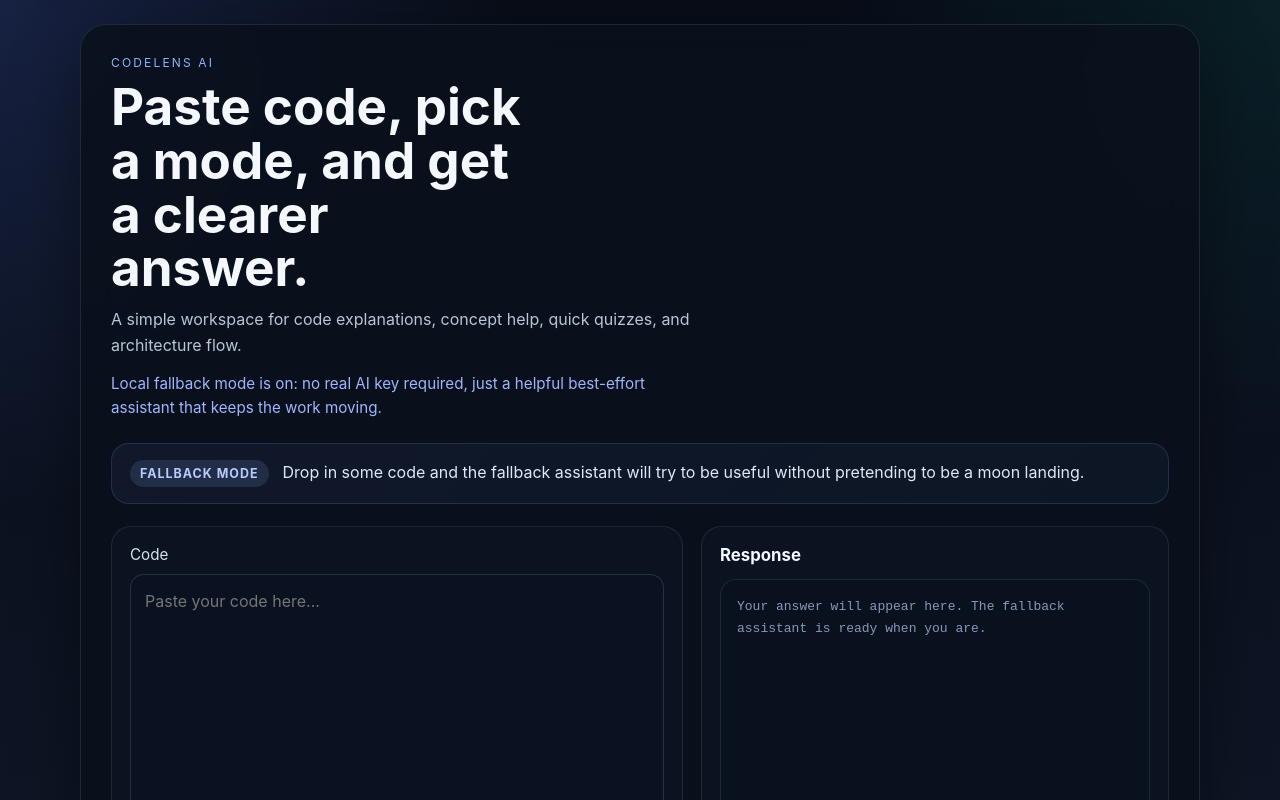
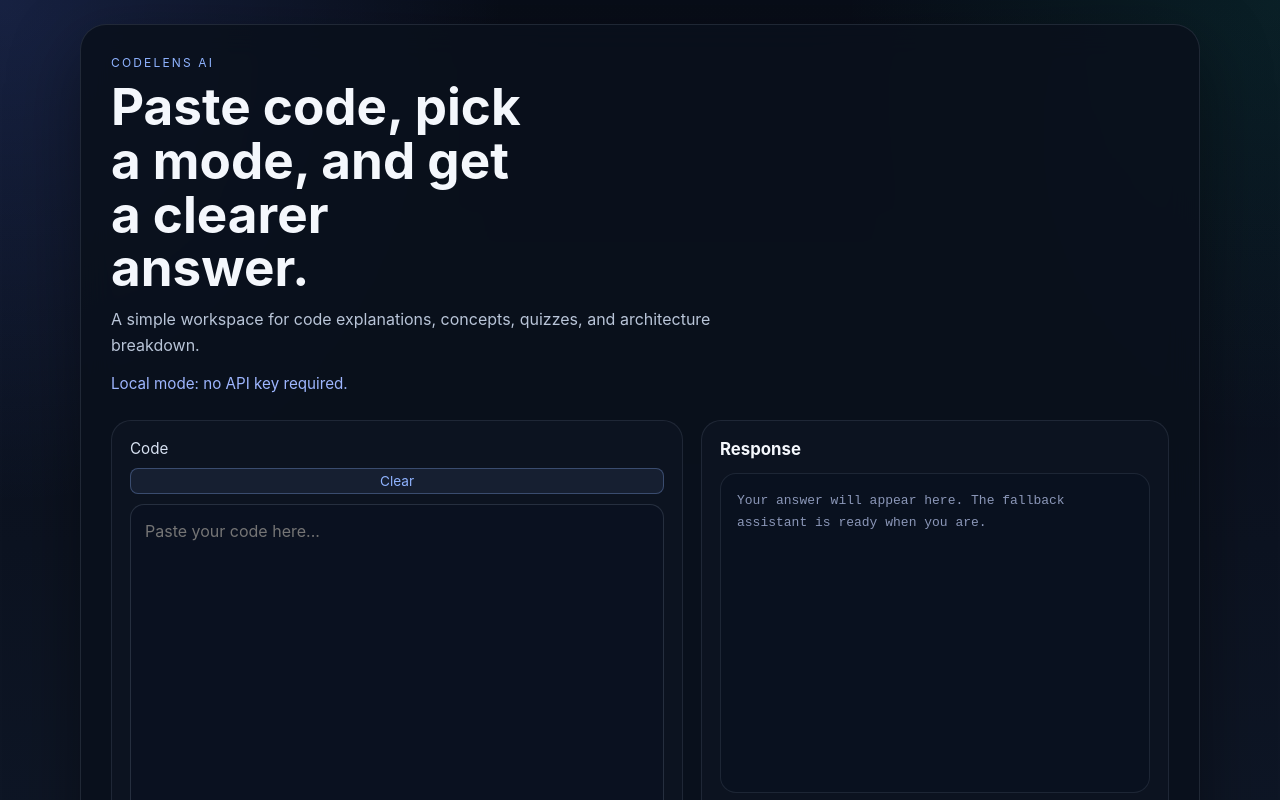
Before and after one commit to tehreemAsif63/CodeLensAI, a React (Vite) app in the folder frontend/: page / in a window 1280 px wide. Shown: the top 800 px of the page. Built offline with nearby package versions, Linux system fonts and the light colour scheme.

Commit message:
Cleans up by reducing text on page

```diff
--- a/frontend/src/App.css
+++ b/frontend/src/App.css
@@ -37,6 +37,7 @@ button,
 input,
 select,
 textarea {
+
   font: inherit;
 }
 
@@ -495,10 +496,67 @@ select:focus {
   box-shadow: 0 10px 22px rgba(86, 112, 255, 0.18);
 }
 
+.secondary-button {
+  min-width: 128px;
+  height: 48px;
+  padding: 0 14px;
+  border: 1px solid rgba(148, 163, 184, 0.24);
+  border-radius: 14px;
+  background: rgba(10, 17, 32, 0.95);
+  color: #c6d4ef;
+  font-weight: 600;
+}
+
+.secondary-button:hover {
+  border-color: rgba(143, 179, 255, 0.45);
+  color: #e6eefc;
+}
+
 .primary-button:disabled {
   cursor: progress;
   opacity: 0.72;
 }
+
+.copy-button,
+.clear-button {
+  padding: 6px 12px;
+  border: 1px solid rgba(143, 179, 255, 0.3);
+  border-radius: 8px;
+  background: rgba(143, 179, 255, 0.08);
+  color: #8fb3ff;
+  font-size: 0.9rem;
+  transition: all 0.2s ease;
+}
+
+.copy-button:hover,
+.clear-button:hover {
+  background: rgba(143, 179, 255, 0.15);
+  border-color: rgba(143, 179, 255, 0.5);
+}
+
+.copy-button:active,
+.clear-button:active {
+  transform: scale(0.98);
+}
+
+.field-label {
+  display: flex;
+  align-items: center;
+  justify-content: space-between;
+  gap: 8px;
+}
+
+.clear-button {
+  padding: 4px 8px;
+  font-size: 0.85rem;
+}
+
+.char-count {
+  margin-top: 6px;
+  font-size: 0.8rem;
+  color: #7a8fa6;
+}
+
 
 .panel-header h2 {
   margin: 0 0 14px;
--- a/frontend/src/App.tsx
+++ b/frontend/src/App.tsx
@@ -6,8 +6,6 @@ const API_BASE = "http://localhost:8080";
 type Mode = "explain" | "teach" | "quiz" | "structure";
 
 type Depth = "quick" | "medium" | "deep";
-
-type BannerKind = "idle" | "loading" | "error" | "success";
 
 type QuizQuestion = {
   prompt: string;
@@ -140,144 +138,20 @@ const exampleArchitectureFlow = `Architecture Flow Example:
 5. Future Integration Point
    └─ realAIPlaceholder() method ready for OpenAI swap`;
 
-const fallbackCopy: Record<BannerKind, Record<Mode | "idle", string[]>> = {
-  idle: {
-    idle: [
-      "Fallback mode is ready. Paste code and I’ll do my best with the budget of a snack drawer and the confidence of a senior engineer.",
-      "No real AI key today, just a local code goblin with strong opinions and a decent chair.",
-      "Drop in some code and the fallback assistant will try to be useful without pretending to be a moon landing.",
-    ],
-    explain: [
-      "Explain mode is waiting. I’ll translate code into human before it starts asking for a manager.",
-      "Explain mode loaded. The code will be decoded, gently, like a suspiciously long email.",
-      "Explain selected. We are about to make the code sound less like a cryptic threat.",
-    ],
-    teach: [
-      "Teach mode is standing by. Concepts first, syntax later, emotional damage minimized.",
-      "Teach selected. I’ll explain the ideas behind the code so the compiler doesn’t get all the attention.",
-      "Teach mode ready. We’re here for the why, not just the what.",
-    ],
-    quiz: [
-      "Quiz mode is waiting. Three questions, no pop-up ads, and only a mild sense of judgment.",
-      "Quiz selected. Time for three questions and one tiny existential crisis.",
-      "Quiz mode ready. The questions will be relevant, unlike some meetings.",
-    ],
-    structure: [
-      "Structure mode is loaded. We’re tracing the architecture before it starts freelancing.",
-      "Structure selected. First we map the flow, then we pretend the code was always this organized.",
-      "Architecture mode ready. Let’s see which layer is holding this whole thing together.",
-    ],
-  },
-  loading: {
-    idle: [
-      "The local assistant is reading your code like a detective with three tabs open and one cold coffee.",
-      "Working on it. This fallback AI is doing the hard part by refusing to panic.",
-      "Please wait while the local code goblin performs a highly scientific analysis.",
-    ],
-    explain: [
-      "Explain mode is thinking. It’s translating code into human without filing a formal complaint.",
-      "The assistant is untangling the snippet one line at a time, which is rude but effective.",
-      "Reading code now. This part always looks easier before the brackets show up.",
-    ],
-    teach: [
-      "Teach mode is loading. Concepts are being organized into something less chaotic than the code itself.",
-      "The assistant is prepping a lesson plan for your snippet. No chalk dust, just vibes.",
-      "Teaching mode active. We are extracting the idea before the syntax gets too dramatic.",
-    ],
-    quiz: [
-      "Quiz mode is loading. The questions are being assembled with a legally acceptable level of menace.",
-      "Please wait. The quiz is being calibrated for relevance instead of pure chaos.",
-      "Preparing three questions now. The code asked for feedback and, unfortunately, will receive it.",
-    ],
-    structure: [
-      "Structure mode is loading. We are mapping the layers before anything tries to become a mystery novel.",
-      "The assistant is tracing the flow so your architecture can stop improvising.",
-      "Building the structure view now. Every layer deserves an alibi.",
-    ],
-  },
-  error: {
-    idle: [
-      "That request tripped over its own shoelaces. The fallback assistant is still here and mildly disappointed.",
-      "Something went sideways, but the local assistant is still on duty with a flashlight and a plan.",
-      "The code did not cooperate. Bold move. We will recover.",
-    ],
-    explain: [
-      "Explain mode hit a snag. The fallback assistant is still standing by, probably judging the stack trace in silence.",
-      "The snippet fought back. I’m keeping the flashlight on and the explanation ready.",
-      "Explain mode encountered turbulence. The local assistant is still making it through the cloud cover.",
-    ],
-    teach: [
-      "Teach mode stumbled, but the concept engine is still alive and only slightly offended.",
-      "The lesson plan got interrupted. We can still salvage the idea and the dignity.",
-      "Teaching mode hit a pothole. The fallback assistant is checking the road before we continue.",
-    ],
-    quiz: [
-      "Quiz mode glitched. Even the questions wanted a quick nap, but we can try again.",
-      "The quiz request tangled itself. The assistant is untangling it like a developer on a Friday.",
-      "Quiz mode failed politely. It’s still less dramatic than a production incident.",
-    ],
-    structure: [
-      "Structure mode lost the map for a second. The assistant is still tracing the building plan.",
-      "The architecture flow took a wrong turn, but the fallback assistant is back on the route.",
-      "Structure mode hit a wall. Good news: walls are easier to diagram than they are to debug.",
-    ],
-  },
-  success: {
-    idle: [
-      "Done. The fallback assistant has delivered a best-effort answer, which is still better than an empty commit message.",
-      "Answer ready. Not magical, but it does the job without asking for enterprise pricing.",
-      "Your response is in. The local assistant has spoken, and it only charged you in CPU cycles.",
-    ],
-    explain: [
-      "Explain mode delivered. We turned the code from mysterious to merely slightly suspicious.",
-      "Explanation ready. The code is now human-readable and only mildly haunted.",
-      "Explain done. The snippet has been translated into something your future self can pretend to understand.",
-    ],
-    teach: [
-      "Teach mode delivered. Concepts are now less slippery and more useful.",
-      "Lesson complete. The idea behind the code is now visible through the fog.",
-      "Teach done. We extracted the brain from the boilerplate.",
-    ],
-    quiz: [
-      "Quiz ready. Three questions, three chances to feel annoyingly informed.",
-      "Quiz mode delivered. The code has been politely interrogated.",
-      "Questions generated. No trickery, just enough pressure to make the lesson stick.",
-    ],
-    structure: [
-      "Structure ready. The architecture has been mapped before it could wander off.",
-      "Flow complete. We found the layers and they have been asked to behave.",
-      "Structure delivered. The codebase now has a clearer walking path.",
-    ],
-  },
-};
-
-function pickFallbackMessage(kind: BannerKind, mode: Mode | "idle") {
-  const messages = fallbackCopy[kind][mode];
-  return messages[Math.floor(Math.random() * messages.length)];
-}
-
 export default function App() {
   const [code, setCode] = useState("");
   const [mode, setMode] = useState<Mode>("explain");
   const [depth, setDepth] = useState<Depth>("medium");
+  const [showPreview, setShowPreview] = useState(false);
   const [responseText, setResponseText] = useState("");
   const [errorText, setErrorText] = useState("");
   const [loading, setLoading] = useState(false);
   const [quizAnswers, setQuizAnswers] = useState<Record<number, number>>({});
-  const [fallbackMessage, setFallbackMessage] = useState(() =>
-    pickFallbackMessage("idle", "idle"),
-  );
-
-  function updateFallbackMessage(kind: BannerKind, nextMode: Mode = mode) {
-    setFallbackMessage(pickFallbackMessage(kind, nextMode));
-  }
-
   function handleQuizAnswer(questionIndex: number, answerIndex: number) {
     setQuizAnswers((currentAnswers) => ({
       ...currentAnswers,
       [questionIndex]: answerIndex,
     }));
-    updateFallbackMessage("success", "quiz");
   }
 
   const quizScore = quizQuestions.reduce((score, question, index) => {
@@ -293,9 +167,9 @@ export default function App() {
 
   const responsePlaceholder =
     mode === "quiz"
-      ? "The quiz preview above is the main experience here for now. The backend will later generate these questions automatically."
+      ? "Enable preview below to see the current hard-coded quiz experience."
       : mode === "structure"
-        ? "The roadmap preview above is the main experience here for now. The backend will later map the relationships automatically."
+        ? "Enable preview below to see the current hard-coded architecture flow."
         : "Your answer will appear here. The fallback assistant is ready when you are.";
 
   function renderModePreview() {
@@ -429,18 +303,14 @@ export default function App() {
 
   async function handleSubmit() {
     if (!code.trim()) {
-      setErrorText(
-        "Paste some code first so the local code goblin has something to inspect.",
-      );
+      setErrorText("Paste some code to get started.");
       setResponseText("");
-      updateFallbackMessage("error");
       return;
     }
 
     setLoading(true);
     setResponseText("");
     setErrorText("");
-    updateFallbackMessage("loading");
 
     try {
       const res = await fetch(`${API_BASE}/analyze`, {
@@ -458,18 +328,31 @@ export default function App() {
 
       const raw = await res.text();
       setResponseText(raw || "No response was returned.");
-      updateFallbackMessage("success");
     } catch (error) {
       setErrorText(
         error instanceof Error
           ? error.message
           : "Could not reach the backend. The fallback assistant is still here when it comes back.",
       );
-      updateFallbackMessage("error");
     } finally {
       setLoading(false);
     }
   }
+
+
+  function copyToClipboard() {
+    if (responseText) {
+      navigator.clipboard.writeText(responseText);
+    }
+  }
+
+  function clearCode() {
+    setCode("");
+    setResponseText("");
+    setErrorText("");
+    setQuizAnswers({});
+  }
+
 
   return (
     <div className="app-shell">
@@ -478,18 +361,10 @@ export default function App() {
           <p className="eyebrow">CodeLens AI</p>
           <h1>Paste code, pick a mode, and get a clearer answer.</h1>
           <p className="hero-copy">
-            A simple workspace for code explanations, concept help, quick
-            quizzes, and architecture flow.
+            A simple workspace for code explanations, concepts, quizzes, and
+            architecture breakdown.
           </p>
-          <p className="fallback-note">
-            Local fallback mode is on: no real AI key required, just a helpful
-            best-effort assistant that keeps the work moving.
-          </p>
-        </section>
-
-        <section className="fallback-banner" aria-live="polite">
-          <span className="fallback-pill">Fallback mode</span>
-          <p>{fallbackMessage}</p>
+          <p className="fallback-note">Local mode: no API key required.</p>
         </section>
 
         <div className="content-grid">
@@ -502,12 +377,21 @@ export default function App() {
           >
             <label className="field">
               <span className="field-label">Code</span>
+              <button
+                type="button"
+                className="clear-button"
+                onClick={clearCode}
+                title="Clear code and response"
+              >
+                Clear
+              </button>
               <textarea
                 value={code}
                 onChange={(e) => setCode(e.target.value)}
                 rows={14}
                 placeholder="Paste your code here..."
               />
+                <div className="char-count">{code.length} characters</div>
             </label>
 
             <div className="field-row">
@@ -518,7 +402,7 @@ export default function App() {
                   onChange={(e) => {
                     const nextMode = e.target.value as Mode;
                     setMode(nextMode);
-                    updateFallbackMessage("idle", nextMode);
+                    setShowPreview(false);
                   }}
                 >
                   <option value="explain">Explain</option>
@@ -571,13 +455,20 @@ export default function App() {
               >
                 {loading ? "Analyzing…" : "Analyze"}
               </button>
+
+              {(mode === "quiz" || mode === "structure") && (
+                <button
+                  type="button"
+                  className="secondary-button"
+                  onClick={() => setShowPreview((current) => !current)}
+                >
+                  {showPreview ? "Hide preview" : "Show preview"}
+                </button>
+              )}
             </div>
 
             {loading ? (
-              <p className="status loading">
-                Working on it... the local assistant is pretending to be a very
-                serious professional while reading your code.
-              </p>
+              <p className="status loading">Analyzing your code...</p>
             ) : null}
             {errorText ? <p className="status error">{errorText}</p> : null}
           </form>
@@ -585,6 +476,16 @@ export default function App() {
           <section className="panel response-panel" aria-live="polite">
             <div className="panel-header">
               <h2>{responseTitle}</h2>
+              {responseText && (
+                <button
+                  type="button"
+                  className="copy-button"
+                  onClick={copyToClipboard}
+                  title="Copy to clipboard"
+                >
+                  Copy
+                </button>
+              )}
             </div>
             <pre
               className={responseText ? "response-text" : "response-text empty"}
@@ -594,7 +495,9 @@ export default function App() {
           </section>
         </div>
 
-        {renderModePreview()}
+        {(mode === "quiz" || mode === "structure") && showPreview
+          ? renderModePreview()
+          : null}
       </main>
     </div>
   );
```
